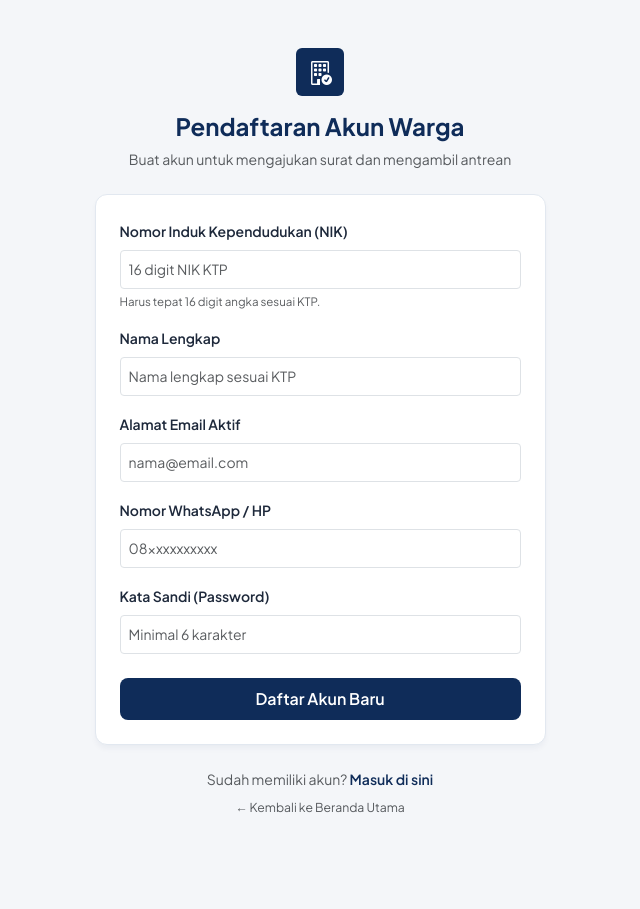
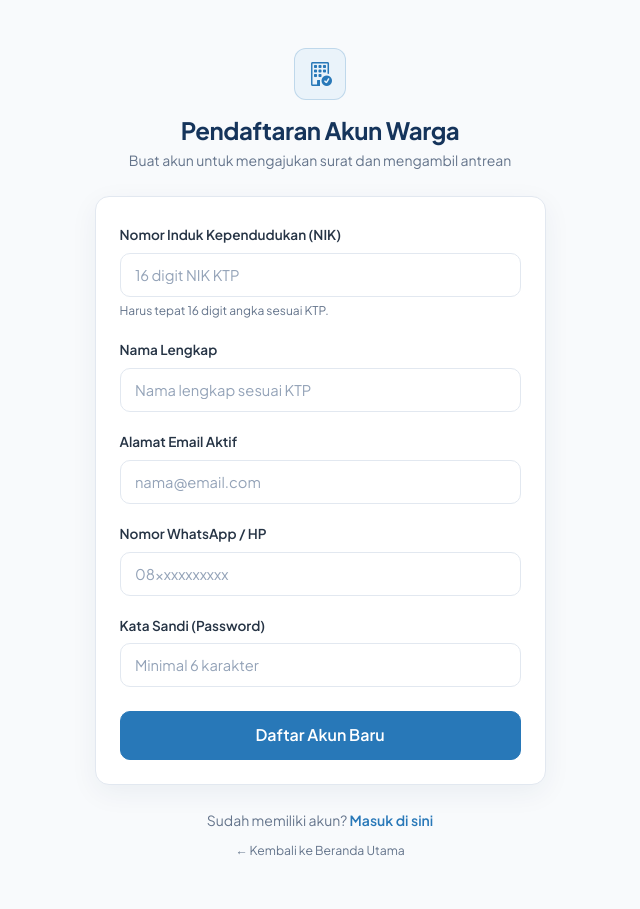
Before and after one commit to yonobuaton-png/layanan_publik1, a PHP site: page /register.php in a window 1280 px wide. Shown: the whole page, without its empty margins (320-960 px from the left). Before the commit the page ends 813 px from the top, so only its background shows below. Run offline with PHP 8.4, Linux system fonts and the light colour scheme; data that the repository does not hold is empty.

Commit message:
Update register.php

```diff
--- a/register.php
+++ b/register.php
@@ -47,36 +47,119 @@ if ($_SERVER['REQUEST_METHOD'] === 'POST') {
     <link href="https://fonts.googleapis.com/css2?family=Plus+Jakarta+Sans:wght@400;500;600;700&display=swap" rel="stylesheet">
     <style>
         :root {
-            --navy-utama: #0F2C59;
-            --navy-gelap: #0A1E3F;
-            --latar-halaman: #F4F6F9;
-            --garis-halus: #E2E8F0;
+            --primary-navy: #15345B;
+            --secondary-blue: #2878B8;
+            --light-blue: #EAF3FA;
+            --bg-page: #F8FAFC;
+            --white: #FFFFFF;
+            --success-green: #20A779;
+            --warning-amber: #F3B64B;
+            --text-main: #263445;
+            --text-secondary: #64748B;
+            --border-color: #E2E8F0;
+            --radius-card: 14px;
+            --transition-smooth: all 0.25s ease;
         }
+
         body {
             font-family: 'Plus Jakarta Sans', sans-serif;
-            background-color: var(--latar-halaman);
-            color: #1E293B;
+            font-weight: 400;
+            background-color: var(--bg-page);
+            color: var(--text-main);
+            line-height: 1.65;
         }
+
+        h1, .fw-heading {
+            font-weight: 700;
+            letter-spacing: -0.02em;
+        }
+
+        .brand-logo-box {
+            width: 52px;
+            height: 52px;
+            border-radius: 12px;
+            background-color: var(--light-blue);
+            color: var(--secondary-blue);
+            border: 1px solid rgba(40, 120, 184, 0.22);
+            transition: var(--transition-smooth);
+        }
+
+        .brand-logo-box:hover {
+            background-color: var(--secondary-blue);
+            color: var(--white);
+            transform: translateY(-2px);
+        }
+
         .card-auth {
-            background-color: #FFFFFF;
-            border: 1px solid var(--garis-halus);
+            background-color: var(--white);
+            border: 1px solid var(--border-color);
+            border-radius: var(--radius-card);
+            box-shadow: 0 8px 28px rgba(21, 52, 91, 0.06);
+        }
+
+        .form-label {
+            color: var(--text-main);
+            font-weight: 600;
+            font-size: 0.85rem;
+            margin-bottom: 0.4rem;
+        }
+
+        .form-control {
+            border-color: var(--border-color);
+            border-radius: 10px;
+            padding: 0.62rem 0.9rem;
+            color: var(--text-main);
+            font-size: 0.92rem;
+            transition: var(--transition-smooth);
+        }
+
+        .form-control::placeholder {
+            color: #94A3B8;
+        }
+
+        .form-control:focus {
+            border-color: var(--secondary-blue);
+            box-shadow: 0 0 0 3px rgba(40, 120, 184, 0.14);
+        }
+
+        .btn-primary-blue {
+            background-color: var(--secondary-blue);
+            border: 1.5px solid var(--secondary-blue);
+            color: var(--white);
+            font-weight: 600;
+            padding: 0.7rem 1.25rem;
+            border-radius: 10px;
+            transition: var(--transition-smooth);
+        }
+
+        .btn-primary-blue:hover,
+        .btn-primary-blue:focus-visible {
+            background-color: var(--primary-navy);
+            border-color: var(--primary-navy);
+            color: var(--white);
+            transform: translateY(-1px);
+            box-shadow: 0 6px 16px rgba(21, 52, 91, 0.16);
+        }
+
+        .btn-primary-blue:active {
+            transform: scale(0.98);
+        }
+
+        .alert-success-custom {
+            background-color: rgba(32, 167, 121, 0.1);
+            border: 1px solid rgba(32, 167, 121, 0.28);
+            color: #157353;
             border-radius: 12px;
-            box-shadow: 0 4px 6px -1px rgba(15, 44, 89, 0.05);
         }
-        .btn-navy {
-            background-color: var(--navy-utama);
-            color: #FFFFFF;
+
+        .auth-link {
+            color: var(--secondary-blue);
             font-weight: 600;
-            padding: 0.65rem;
-            border-radius: 8px;
+            transition: var(--transition-smooth);
         }
-        .btn-navy:hover {
-            background-color: var(--navy-gelap);
-            color: #FFFFFF;
-        }
-        .form-control:focus {
-            border-color: var(--navy-utama);
-            box-shadow: 0 0 0 0.2rem rgba(15, 44, 89, 0.15);
+
+        .auth-link:hover {
+            color: var(--primary-navy);
         }
     </style>
 </head>
@@ -87,66 +170,66 @@ if ($_SERVER['REQUEST_METHOD'] === 'POST') {
             <div class="col-md-6 col-lg-5">
 
                 <div class="text-center mb-4">
-                    <a href="index.php" class="d-inline-flex align-items-center justify-content-center rounded mb-3 text-decoration-none" style="width: 48px; height: 48px; background-color: var(--navy-utama); color: #fff;">
+                    <a href="index.php" class="d-inline-flex align-items-center justify-content-center brand-logo-box mb-3 text-decoration-none">
                         <i class="bi bi-building-check fs-4"></i>
                     </a>
-                    <h1 class="h4 fw-bold" style="color: var(--navy-utama);">Pendaftaran Akun Warga</h1>
-                    <p class="text-muted small">Buat akun untuk mengajukan surat dan mengambil antrean</p>
+                    <h1 class="h4 fw-heading mb-1" style="color: var(--primary-navy);">Pendaftaran Akun Warga</h1>
+                    <p class="small mb-0" style="color: var(--text-secondary);">Buat akun untuk mengajukan surat dan mengambil antrean</p>
                 </div>
 
                 <div class="card-auth p-4 p-md-4">
                     <?php if (!empty($pesan_error)): ?>
-                        <div class="alert alert-danger alert-dismissible fade show small py-2" role="alert">
+                        <div class="alert alert-danger alert-dismissible fade show small py-2.5 px-3 rounded-3" role="alert">
                             <i class="bi bi-exclamation-triangle-fill me-1"></i> <?= $pesan_error ?>
                             <button type="button" class="btn-close" data-bs-dismiss="alert" aria-label="Close"></button>
                         </div>
                     <?php endif; ?>
 
                     <?php if (!empty($pesan_sukses)): ?>
-                        <div class="alert alert-success alert-dismissible fade show small py-2" role="alert">
-                            <i class="bi bi-check-circle-fill me-1"></i> <?= $pesan_sukses ?>
+                        <div class="alert alert-success-custom alert-dismissible fade show small py-3 px-3" role="alert">
+                            <i class="bi bi-check-circle-fill me-1" style="color: var(--success-green);"></i> <?= $pesan_sukses ?>
                             <button type="button" class="btn-close" data-bs-dismiss="alert" aria-label="Close"></button>
                         </div>
                         <div class="text-center mt-3">
-                            <a href="login.php" class="btn btn-navy w-100 py-2">Masuk ke Akun Sekarang</a>
+                            <a href="login.php" class="btn btn-primary-blue w-100">Masuk ke Akun Sekarang</a>
                         </div>
                     <?php else: ?>
 
                     <form action="" method="POST">
                         <div class="mb-3">
-                            <label class="form-label fw-semibold small">Nomor Induk Kependudukan (NIK)</label>
-                            <input type="text" name="nik" class="form-control form-control-sm py-2" placeholder="16 digit NIK KTP" maxlength="16" required>
-                            <div class="form-text" style="font-size: 0.72rem;">Harus tepat 16 digit angka sesuai KTP.</div>
+                            <label class="form-label">Nomor Induk Kependudukan (NIK)</label>
+                            <input type="text" name="nik" class="form-control" placeholder="16 digit NIK KTP" maxlength="16" required>
+                            <div class="form-text mt-1" style="font-size: 0.75rem; color: var(--text-secondary);">Harus tepat 16 digit angka sesuai KTP.</div>
                         </div>
 
                         <div class="mb-3">
-                            <label class="form-label fw-semibold small">Nama Lengkap</label>
-                            <input type="text" name="nama_lengkap" class="form-control form-control-sm py-2" placeholder="Nama lengkap sesuai KTP" required>
+                            <label class="form-label">Nama Lengkap</label>
+                            <input type="text" name="nama_lengkap" class="form-control" placeholder="Nama lengkap sesuai KTP" required>
                         </div>
 
                         <div class="mb-3">
-                            <label class="form-label fw-semibold small">Alamat Email Aktif</label>
-                            <input type="email" name="email" class="form-control form-control-sm py-2" placeholder="nama@email.com" required>
+                            <label class="form-label">Alamat Email Aktif</label>
+                            <input type="email" name="email" class="form-control" placeholder="nama@email.com" required>
                         </div>
 
                         <div class="mb-3">
-                            <label class="form-label fw-semibold small">Nomor WhatsApp / HP</label>
-                            <input type="text" name="no_hp" class="form-control form-control-sm py-2" placeholder="08xxxxxxxxxx" required>
+                            <label class="form-label">Nomor WhatsApp / HP</label>
+                            <input type="text" name="no_hp" class="form-control" placeholder="08xxxxxxxxxx" required>
                         </div>
 
                         <div class="mb-3">
-                            <label class="form-label fw-semibold small">Kata Sandi (Password)</label>
-                            <input type="password" name="password" class="form-control form-control-sm py-2" placeholder="Minimal 6 karakter" minlength="6" required>
+                            <label class="form-label">Kata Sandi (Password)</label>
+                            <input type="password" name="password" class="form-control" placeholder="Minimal 6 karakter" minlength="6" required>
                         </div>
 
-                        <button type="submit" class="btn btn-navy w-100 mt-2 py-2">Daftar Akun Baru</button>
+                        <button type="submit" class="btn btn-primary-blue w-100 mt-2">Daftar Akun Baru</button>
                     </form>
                     <?php endif; ?>
                 </div>
 
-                <div class="text-center mt-4 small text-muted">
-                    Sudah memiliki akun? <a href="login.php" class="fw-semibold text-decoration-none" style="color: var(--navy-utama);">Masuk di sini</a><br>
-                    <a href="index.php" class="text-decoration-none text-muted small mt-2 d-inline-block">&larr; Kembali ke Beranda Utama</a>
+                <div class="text-center mt-4 small" style="color: var(--text-secondary);">
+                    Sudah memiliki akun? <a href="login.php" class="text-decoration-none auth-link">Masuk di sini</a><br>
+                    <a href="index.php" class="text-decoration-none small mt-2 d-inline-block" style="color: var(--text-secondary);">&larr; Kembali ke Beranda Utama</a>
                 </div>
 
             </div>
```
